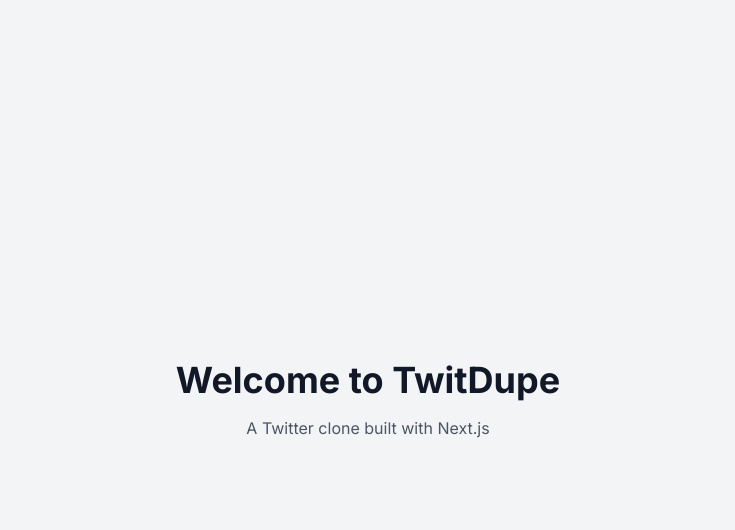
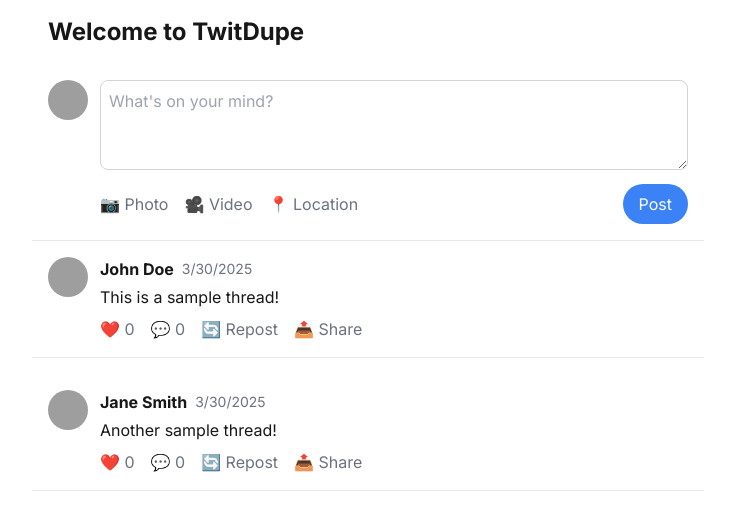
Before and after one commit to nolen22/twitdupe, a Next.js app: page / in a window 1280 px wide. Shown: the top 530 px of the page, without its empty margins (272-1007 px from the left). Built offline with nearby package versions, Linux system fonts and the light colour scheme; grey boxes are pictures that could not be loaded.

Commit message:
feat: restore main page with ThreadForm and ThreadList

```diff
--- a/src/app/page.tsx
+++ b/src/app/page.tsx
@@ -1,10 +1,12 @@
+import ThreadForm from './components/ThreadForm';
+import ThreadList from './components/ThreadList';
+
 export default function Home() {
   return (
-    <div className="min-h-screen bg-gray-100 flex items-center justify-center">
-      <div className="text-center">
-        <h1 className="text-4xl font-bold text-gray-900 mb-4">Welcome to TwitDupe</h1>
-        <p className="text-gray-600">A Twitter clone built with Next.js</p>
-      </div>
-    </div>
+    <main className="max-w-2xl mx-auto pt-4">
+      <h1 className="text-2xl font-bold mb-4 px-4">Welcome to TwitDupe</h1>
+      <ThreadForm />
+      <ThreadList />
+    </main>
   );
 }
```
